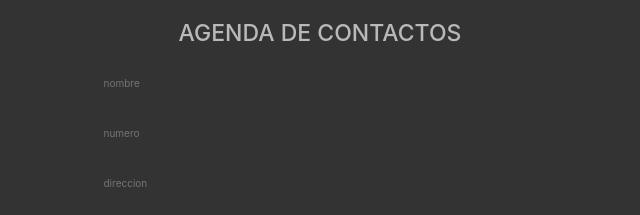
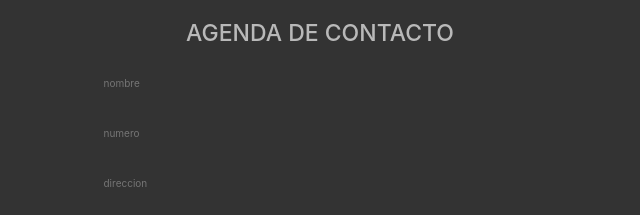
Before and after one commit to lionelvalls/project2.0js, a plain HTML site: page index.html in a window 1280 px wide. Shown: the top 215 px of the page, 320-960 px from the left. Drawn offline with nearby package versions, Linux system fonts and the light colour scheme.

Commit message:
arreglo html

```diff
--- a/index.html
+++ b/index.html
@@ -18,7 +18,7 @@
 <body>
     <div class="container">
         <!-- head -->
-        <h2>agenda de contactos</h2>
+        <h2>agenda de contacto</h2>
         <!-- formulario de datos -->
         <div class="formulario-datos">
             <input type="text" class="nombre" placeholder="nombre">
```
